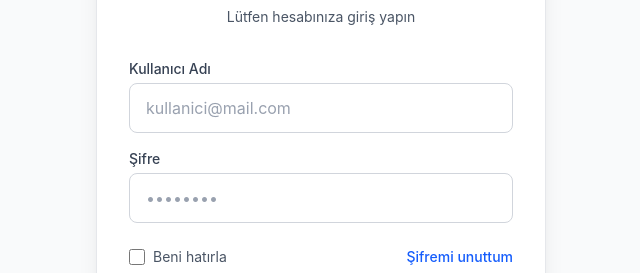
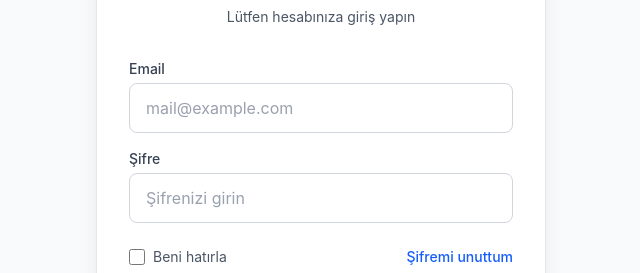
Before and after one commit to gozdekosa/react-generic, a React (Vite) app: page /login in a window 1280 px wide. Shown: the part 225-498 px from the top of the page, without its empty margins (319-959 px from the left). Built offline with nearby package versions, Linux system fonts and the light colour scheme.

Commit message:
reusable form systems

```diff
--- a/src/pages/Login.tsx
+++ b/src/pages/Login.tsx
@@ -1,4 +1,13 @@
+import { useState } from "react";
+import FormInput from "../shared/components/form/FormInput";
+import Button from "../shared/components/ui/Button";
+import FormCheckbox from "../shared/components/form/FormCheckbox";
+
 const Login = () => {
+  const [email, setEmail] = useState("");
+  const [password, setPassword] = useState("");
+  const [rememberMe, setRememberMe] = useState(false);
+
   return (
     <div className="flex min-h-screen items-center justify-center bg-gray-50 px-4">
       <div className="w-full max-w-md space-y-8 rounded-2xl bg-white p-8 shadow-xl ring-1 ring-gray-200">
@@ -13,44 +22,40 @@ const Login = () => {
         <form className="mt-8 space-y-6">
           <div className="space-y-4">
             <div>
-              <label className="block text-sm font-medium text-gray-700 mb-1">
-                Kullanıcı Adı
-              </label>
-              <input
-                type="text"
-                placeholder="kullanici@mail.com"
-                className="block w-full rounded-lg border border-gray-300 px-4 py-3 text-gray-900 placeholder-gray-400 transition focus:border-blue-500 focus:outline-none focus:ring-2 focus:ring-blue-500/20"
+              <FormInput
+                label="Email"
+                placeholder="mail@example.com"
+                value={email}
+                onChange={(e) => setEmail(e.target.value)}
               />
             </div>
 
             <div>
-              <label className="block text-sm font-medium text-gray-700 mb-1">
-                Şifre
-              </label>
-              <input
+              <FormInput
+                label="Şifre"
                 type="password"
-                placeholder="••••••••"
-                className="block w-full rounded-lg border border-gray-300 px-4 py-3 text-gray-900 placeholder-gray-400 transition focus:border-blue-500 focus:outline-none focus:ring-2 focus:ring-blue-500/20"
+                placeholder="Şifrenizi girin"
+                value={password}
+                onChange={(e) => setPassword(e.target.value)}
               />
             </div>
           </div>
 
           <div className="flex items-center justify-between text-sm">
-            <label className="flex items-center text-gray-600">
-              <input type="checkbox" className="h-4 w-4 rounded border-gray-300 text-blue-600 focus:ring-blue-500" />
-              <span className="ml-2">Beni hatırla</span>
-            </label>
+            <FormCheckbox
+              label="Beni hatırla"
+              checked={rememberMe}
+              onChange={(e) => setRememberMe(e.target.checked)}
+            />
             <a href="#" className="font-medium text-blue-600 hover:text-blue-500">
               Şifremi unuttum
             </a>
           </div>
 
-          <button
-            type="submit"
-            className="w-full rounded-lg bg-blue-600 px-4 py-3 text-sm font-semibold text-white shadow-md transition duration-200 hover:bg-blue-700 focus:outline-none focus:ring-2 focus:ring-blue-500 focus:ring-offset-2 active:scale-[0.98]"
-          >
+          <Button type="submit" className="w-full">
             Giriş Yap
-          </button>
+          </Button>
+
         </form>
 
         <p className="text-center text-sm text-gray-500">
--- /dev/null
+++ b/src/shared/components/form/FormCheckbox.tsx
@@ -0,0 +1,16 @@
+type Props = {
+    label: string;
+    checked: boolean;
+    onChange: React.ChangeEventHandler<HTMLInputElement>;
+};
+
+const FormCheckbox = ({ checked, onChange, label }: Props) => {
+    return (
+        <label className="flex items-center text-gray-600">
+              <input type="checkbox" checked={checked} onChange={onChange} className="h-4 w-4 rounded border-gray-300 text-blue-600 focus:ring-blue-500" />
+              <span className="ml-2">{label}</span>
+        </label>
+    )
+};
+
+export default FormCheckbox;
--- /dev/null
+++ b/src/shared/components/form/FormInput.tsx
@@ -0,0 +1,27 @@
+type Props = {
+    label: string;
+    type?: string;
+    placeholder?: string;
+    value: string;
+    onChange: React.ChangeEventHandler<HTMLInputElement>;
+};
+
+const FormInput = ({ label, type = "text", placeholder, value, onChange }: Props) => {
+    return (
+    <div>
+      <label className="block text-sm font-medium text-gray-700 mb-1">
+        {label}
+      </label>
+
+      <input
+        type={type}
+        placeholder={placeholder}
+        value={value}
+        onChange={onChange}
+        className="block w-full rounded-lg border border-gray-300 px-4 py-3 text-gray-900 placeholder-gray-400 transition focus:border-blue-500 focus:outline-none focus:ring-2 focus:ring-blue-500/20"
+      />
+    </div>
+    );
+}
+
+export default FormInput;
--- /dev/null
+++ b/src/shared/components/ui/Button.tsx
@@ -0,0 +1,22 @@
+type Props = {
+    children: React.ReactNode;
+} & React.ButtonHTMLAttributes<HTMLButtonElement>;
+
+const Button = ({ children, className = "", ...props }: Props) => {
+    return (
+        <button className={`
+        w-full rounded-lg bg-blue-600 px-4 py-3
+        text-sm font-semibold text-white shadow-md
+        transition duration-200
+        hover:bg-blue-700
+        focus:outline-none focus:ring-2
+        focus:ring-blue-500 focus:ring-offset-2
+        active:scale-[0.98]
+        ${className}
+      `} {...props}>
+            {children}
+        </button>
+    );
+}
+
+export default Button;
```
Also changed, not shown: src/shared/components/form/FormError.tsx (added), src/shared/components/form/FormSelect.tsx (added), src/shared/components/form/FormTextarea.tsx (added), src/shared/components/ui/Modal.tsx (added).
